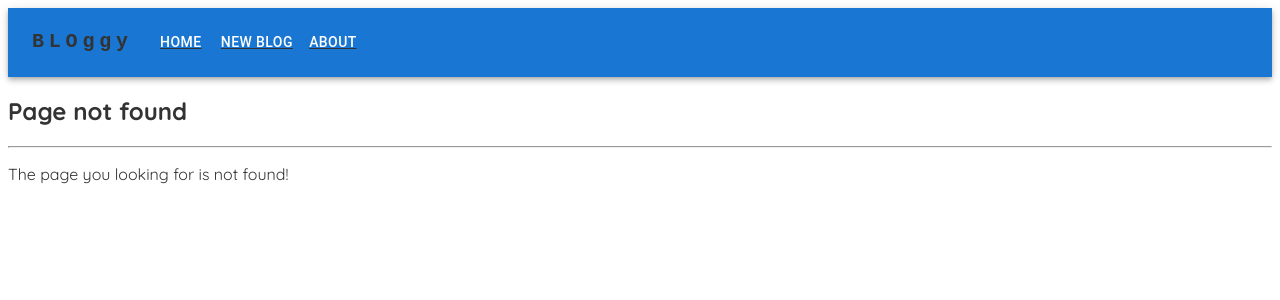
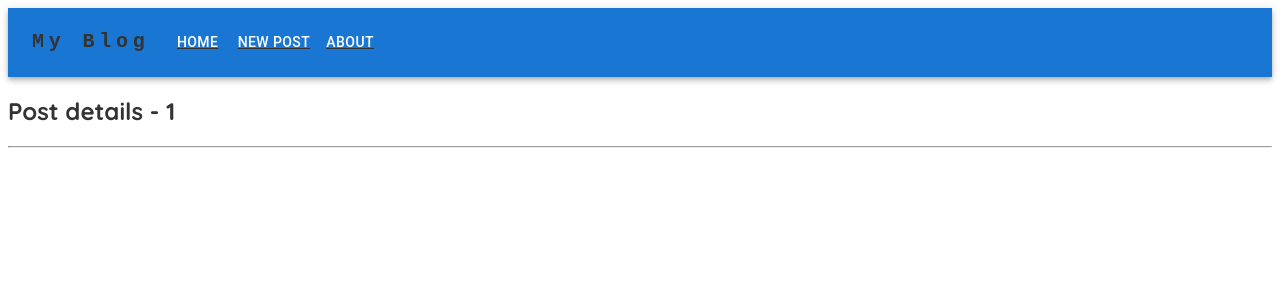
Before and after one commit to Volodymyr-Branets/micro_blog_app, a React (Create React App) app: page /blogs/1 in a window 1280 px wide. Before the commit this address had no page. Shown: the top 300 px of the page. Built offline with nearby package versions, Linux system fonts and the light colour scheme.

Commit message:
Rename components for better understanding

```diff
--- a/api/data.json
+++ b/api/data.json
@@ -1,5 +1,5 @@
 {
-  "blogPosts": [
+  "posts": [
   {
     "title": "About project",
     "text": "Lorem ipsum dolor sit amet, consectetur adipiscing elit, sed do eiusmod...",
--- a/src/App.js
+++ b/src/App.js
@@ -1,9 +1,10 @@
 import About from "./components/About";
-import NewBlog from "./components/NewBlog";
 import NotFoundPage from "./components/NotFoundPage";
 import Home from "./components/Home";
 import Navbar from "./components/Navbar";
 import { Routes, Route } from "react-router-dom";
+import NewPost from "./components/NewPost";
+import PostDetails from "./components/PostDetails";
 
 function App() {
   return (
@@ -12,8 +13,9 @@ function App() {
 
       <Routes>
         <Route path="/" element={<Home />} />
-        <Route path="/new" element={<NewBlog />} />
+        <Route path="/new" element={<NewPost />} />
         <Route path="/about" element={<About />} />
+        <Route path="/blogs/:id" element={<PostDetails />} />
         <Route path="*" element={<NotFoundPage />} />
       </Routes>
     </div>
--- a/src/components/Home/index.js
+++ b/src/components/Home/index.js
@@ -1,20 +1,20 @@
-import BlogList from "../BlogList";
+import PostsList from "../PostsList";
 import useFetch from "../../hooks/useFetch";
 
 const Home = () => {
   const {
-    data: blogPosts,
+    data: posts,
     isLoading,
     error,
-  } = useFetch("http://localhost:8000/blogPosts");
+  } = useFetch("http://localhost:8000/posts");
 
   return (
     <div>
-      <h2>Blog Posts</h2>
+      <h2>Blog posts</h2>
       <hr />
       {error && <div>{error}</div>}
       {isLoading && <div>Loading...</div>}
-      {blogPosts && <BlogList blogPosts={blogPosts} />}
+      {posts && <PostsList posts={posts} />}
     </div>
   );
 };
--- a/src/components/Navbar/index.js
+++ b/src/components/Navbar/index.js
@@ -13,7 +13,7 @@ import { Link } from "react-router-dom";
 
 const pages = [
   { title: "Home", path: "/" },
-  { title: "New Blog", path: "/new" },
+  { title: "New Post", path: "/new" },
   { title: "About", path: "/about" },
 ];
 
@@ -48,7 +48,7 @@ const Navbar = () => {
               textDecoration: "none",
             }}
           >
-            BLOggy
+            My Blog
           </Typography>
 
           <Box sx={{ flexGrow: 1, display: { xs: "flex", md: "none" } }}>
@@ -106,7 +106,7 @@ const Navbar = () => {
               textDecoration: "none",
             }}
           >
-            BLOggy
+            My Blog
           </Typography>
           <Box sx={{ flexGrow: 1, display: { xs: "none", md: "flex" } }}>
             {pages.map((page) => (
--- a/src/components/NewBlog/index.js
+++ /dev/null
@@ -1,10 +0,0 @@
-const NewBlog = () => {
-  return (
-    <div>
-      <h2>New Blog</h2>
-      <hr />
-    </div>
-  );
-};
-
-export default NewBlog;
--- /dev/null
+++ b/src/components/NewPost/index.js
@@ -0,0 +1,10 @@
+const NewPost = () => {
+  return (
+    <div>
+      <h2>New Post</h2>
+      <hr />
+    </div>
+  );
+};
+
+export default NewPost;
--- /dev/null
+++ b/src/components/PostDetails/index.js
@@ -0,0 +1,13 @@
+import { useParams } from "react-router-dom";
+
+const PostDetails = () => {
+  const { id } = useParams();
+  return (
+    <div>
+      <h2>Post details - {id}</h2>
+      <hr />
+    </div>
+  );
+};
+
+export default PostDetails;
--- a/src/components/BlogList/index.js
+++ b/src/components/PostsList/index.js
@@ -5,8 +5,8 @@ import CardContent from "@mui/material/CardContent";
 import Button from "@mui/material/Button";
 import Typography from "@mui/material/Typography";
 
-const BlogList = ({ blogPosts }) => {
-  return blogPosts.map((post) => {
+const PostsList = ({ posts }) => {
+  return posts.map((post) => {
     return (
       <Box sx={{ minWidth: 275 }} key={post.id}>
         <Card variant="outlined">
@@ -38,4 +38,4 @@ const BlogList = ({ blogPosts }) => {
   });
 };
 
-export default BlogList;
+export default PostsList;
```
